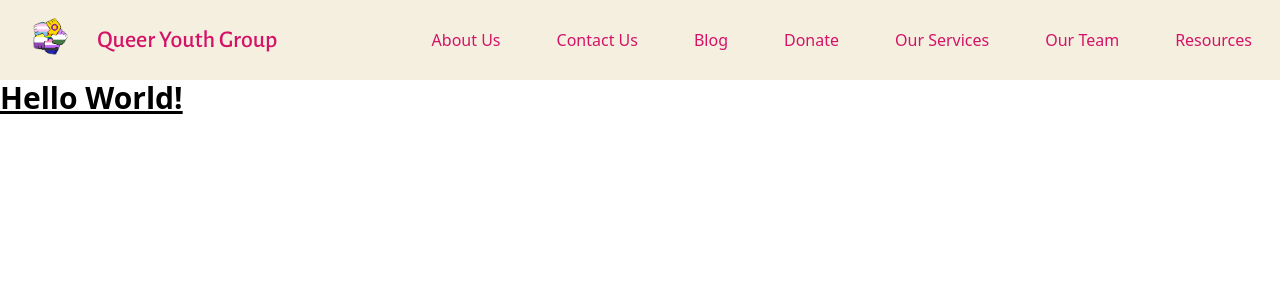
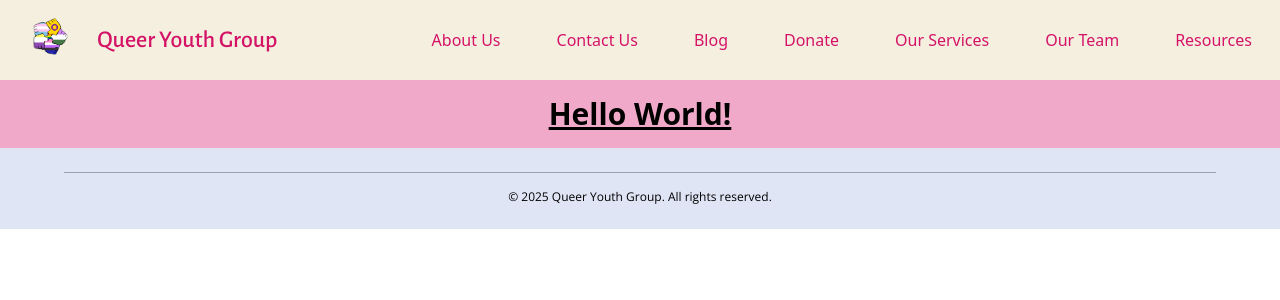
Before and after one commit to steinderace/queeryouthgroup, a React (Vite) app: page / in a window 1280 px wide. Shown: the top 300 px of the page. Built offline with nearby package versions, Linux system fonts and the light colour scheme.

Commit message:
added footer; now working on individual pages

```diff
--- a/src/App.jsx
+++ b/src/App.jsx
@@ -2,16 +2,20 @@ import './App.css'
 
 import { BrowserRouter } from 'react-router-dom'
 import Navbar from './components/Navbar'
+import Footer from './components/Footer'
+
 
 function App() {
-
   return (
     <>
       <BrowserRouter>
         <Navbar />
-        <h1 class="text-3xl font-bold underline">
-          Hello World!
-        </h1>
+        <div className='p-4 flex flex-col items-center bg-[#d41367]/36'>
+          <h1 class="text-3xl font-bold underline">
+            Hello World!
+          </h1>
+        </div>
+        <Footer />
       </BrowserRouter>
     </>
   )
--- /dev/null
+++ b/src/components/Footer.jsx
@@ -0,0 +1,21 @@
+import React from 'react'
+
+const Footer = () => {
+  return (
+    <footer className="bg-[#E0E5F5] py-6">
+        <div className="max-w-screen-xl mx-auto px-4 flex flex-col md:flex-row justify-between items-center">
+
+        </div>
+
+        {/* Divider line */}
+        <div className="mx-auto w-[90%] h-[1px] bg-gray-400"></div>
+
+        {/* Bottom text */}
+        <div className="text-center text-xs mt-4 font-open-sans">
+            &copy; {new Date().getFullYear()} Queer Youth Group. All rights reserved.
+        </div>
+    </footer>
+  )
+}
+
+export default Footer
--- /dev/null
+++ b/src/components/Home.jsx
@@ -0,0 +1,9 @@
+import React from 'react'
+
+const Home = () => {
+  return (
+    <div>Home</div>
+  )
+}
+
+export default Home
--- a/src/index.css
+++ b/src/index.css
@@ -3,7 +3,6 @@
 @import "tailwindcss";
 
 @theme {
-
   --font-open-sans: "Open Sans", sans-serif;
   --font-noto-sans: "Noto Sans", sans-serif;
   --font-alegreya-sans: "Alegreya Sans", sans-serif;
```
